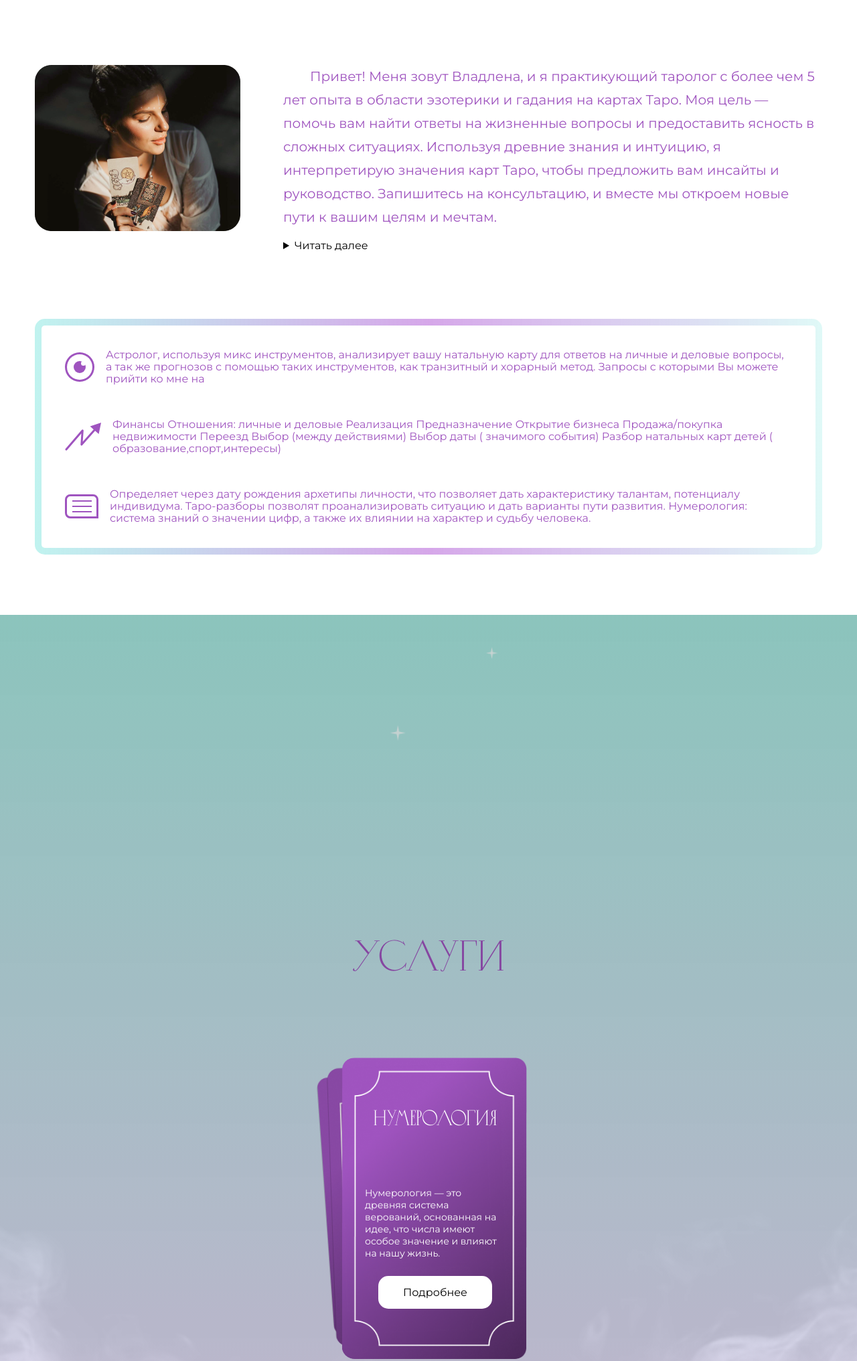
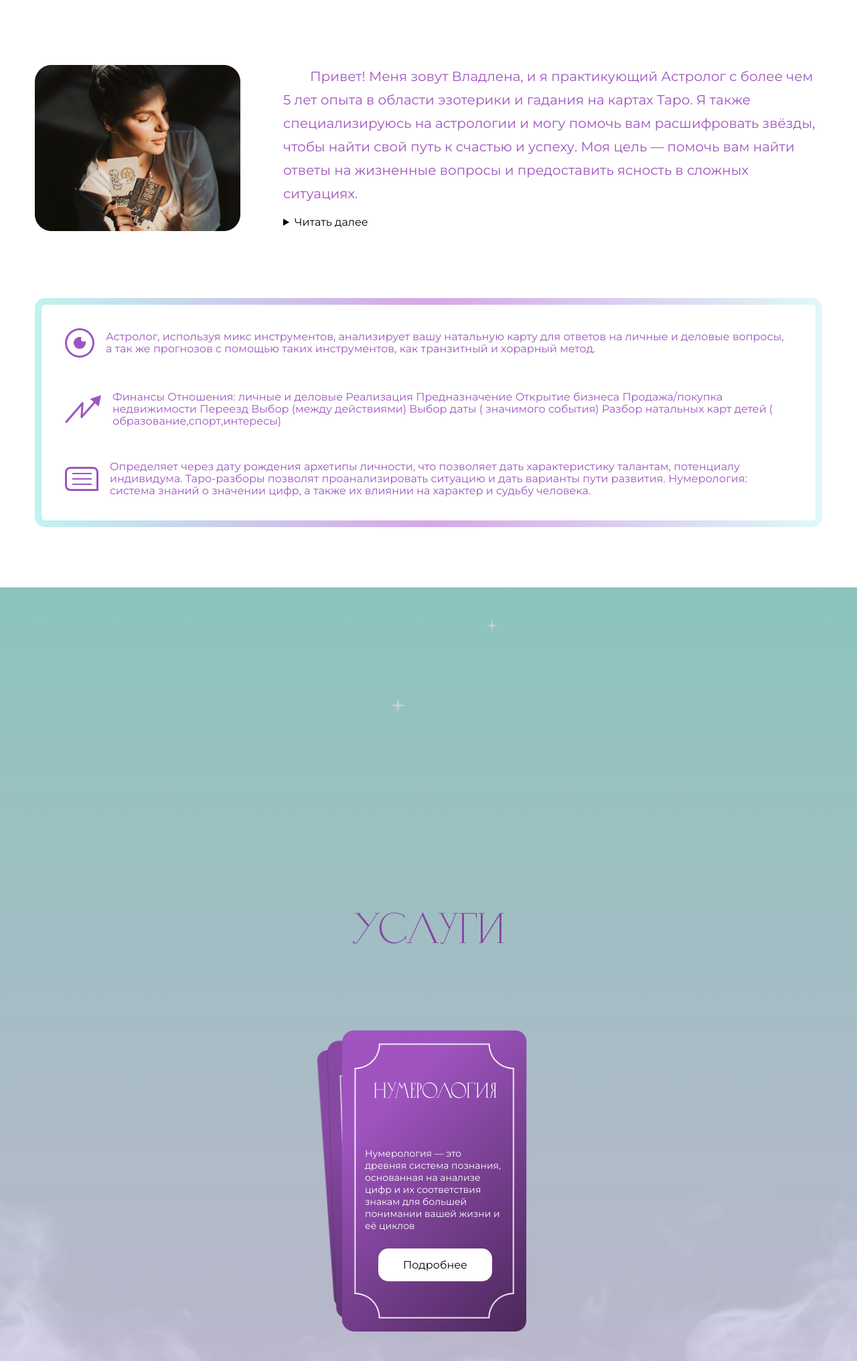
Before and after one commit to qMalmind/tarolog, a plain HTML site: page index.html in a window 1280 px wide. Shown: the part 953-2985 px from the top of the page at 67% size. Drawn offline with nearby package versions, Linux system fonts and the light colour scheme.

Commit message:
update text content

```diff
--- a/index.html
+++ b/index.html
@@ -85,14 +85,12 @@
                     <img src="./media/about_img.png" alt="Владлена">
                     <div class="about-text">
                         <p>
-                            Привет! Меня зовут Владлена, и я практикующий таролог с
+                            Привет! Меня зовут Владлена, и я практикующий Астролог с
                             более чем 5 лет опыта в области эзотерики и гадания на картах
-                            Таро. Моя цель — помочь вам найти ответы на жизненные
-                            вопросы и предоставить ясность в сложных ситуациях. Используя
-                            древние знания и интуицию, я интерпретирую значения карт
-                            Таро, чтобы предложить вам инсайты и руководство. Запишитесь
-                            на консультацию, и вместе мы откроем новые пути к вашим целям
-                            и мечтам.
+                            Таро. Я также специализируюсь на астрологии и могу помочь вам расшифровать звёзды,
+                            чтобы найти свой путь к счастью и успеху.
+                            Моя цель — помочь вам найти ответы на жизненные
+                            вопросы и предоставить ясность в сложных ситуациях.
                         </p>
                         <details>
                             <summary>Читать далее</summary>
@@ -116,7 +114,6 @@
                                 Астролог, используя микс инструментов,
                                 анализирует вашу натальную карту для ответов на личные и деловые вопросы,
                                 а так же прогнозов с помощью таких инструментов, как транзитный и хорарный метод.
-                                Запросы с которыми Вы можете прийти ко мне на
                             </p>
                         </li>
                         <li>
@@ -157,13 +154,15 @@
                     <ul class="cards swiper-wrapper">
                         <li class="swiper-slide">
                             <div class="wrapper">
-                                <h4>Консультации</h4>
+                                <h4>Консультации астролога</h4>
 
                                 <div class="card-info">
                                     <span>
-                                        Таролог использует карты Таро
-                                        для предсказаний и ответов на
-                                        вопросы вашей жизни.
+                                        В рамках консультации Вы получаете индивидуальный разбор
+                                    Вашего запроса профессиональными астрологами
+                                    <!--В результате: Вы получите глубокое понимание себя,
+                                    а также конкретные пошаговые рекомендации,
+                                    как развить свои достоинства и компенсировать слабые стороны -->
                                     </span>
                                     <button
                                         data-swiper-slide-index="0"
@@ -199,10 +198,10 @@
                                 <div class="card-info">
                                     <span>
                                         Нумерология — это древняя
-                                        система верований,
-                                        основанная на идее, что числа
-                                        имеют особое значение и
-                                        влияют на нашу жизнь.
+                                        система познания,
+                                        основанная на анализе цифр и их
+                                        соответствия знакам для большей понимании
+                                        вашей жизни и её циклов
                                     </span>
                                     <button
                                         data-swiper-slide-index="2"
```
